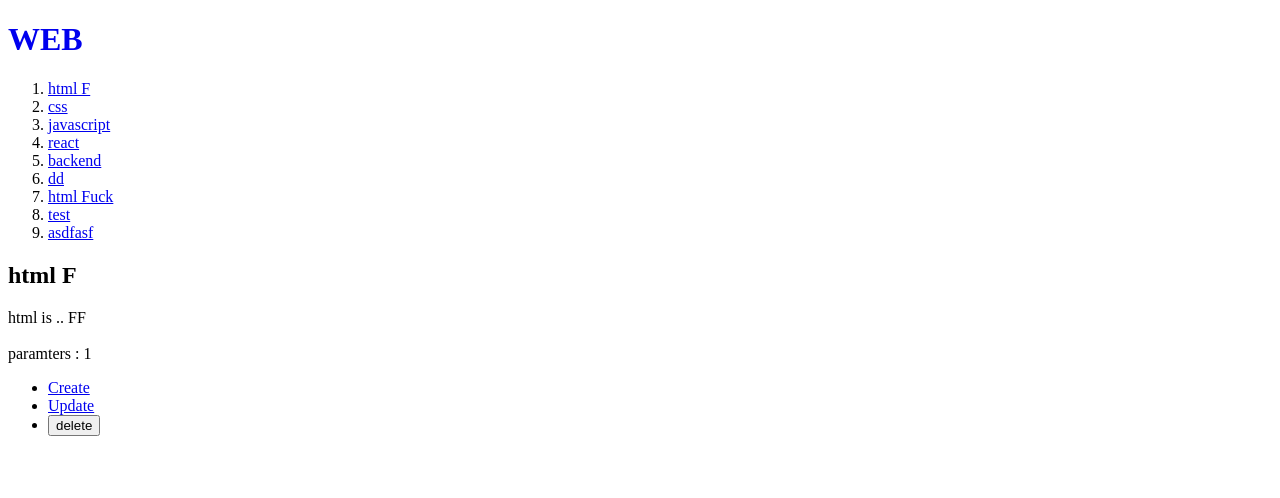
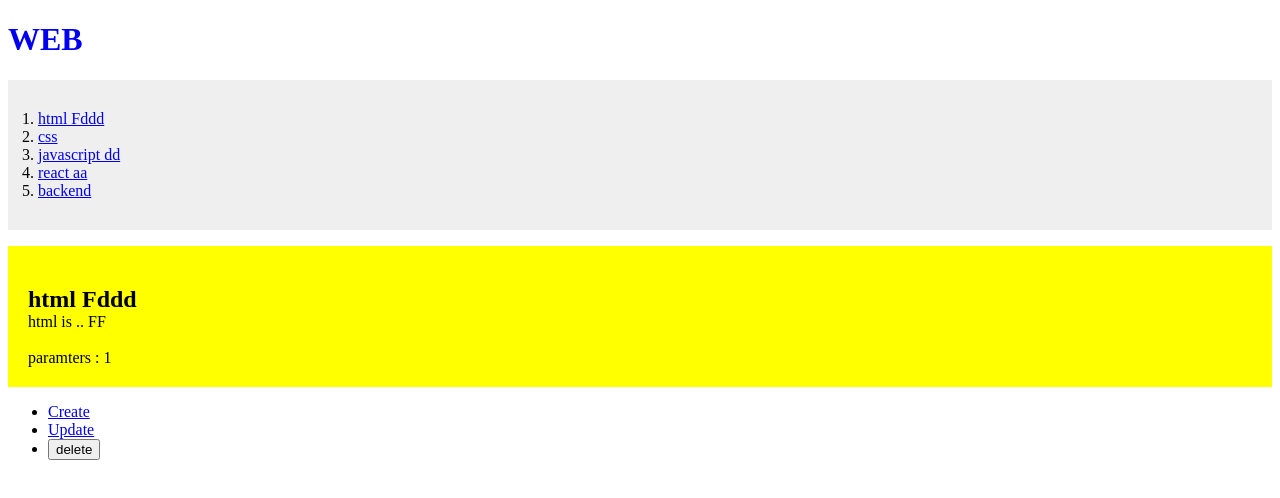
Before and after one commit to contextand/nextjsBasic, a Next.js app: page /read/1 in a window 1280 px wide. Shown: the top 498 px of the page. Built offline with nearby package versions, Linux system fonts and the light colour scheme; data requests are answered from the project's data file.

Commit message:
캐쉬 관리 여전히 안된다git add .

```diff
--- a/db.json
+++ b/db.json
@@ -2,7 +2,7 @@
   "topics": [
     {
       "id": "1",
-      "title": "html F",
+      "title": "html Fddd",
       "body": "html is .. FF"
     },
     {
@@ -12,38 +12,18 @@
     },
     {
       "id": "86bb",
-      "title": "javascript",
+      "title": "javascript dd",
       "body": "test body text"
     },
     {
       "id": "1bd8",
-      "title": "react",
+      "title": "react aa",
       "body": "re act is wonderful"
     },
     {
       "id": "2c91",
       "title": " backend",
       "body": "what the fong"
-    },
-    {
-      "id": "3b14",
-      "title": "dd",
-      "body": "dddd"
-    },
-    {
-      "id": "b734",
-      "title": "html Fuck",
-      "body": "html is Fuck"
-    },
-    {
-      "id": "efdf",
-      "title": "test",
-      "body": "test"
-    },
-    {
-      "id": "323b",
-      "title": "asdfasf",
-      "body": "sadfasf"
     }
   ],
   "posts": [
--- a/src/app/Control.js
+++ b/src/app/Control.js
@@ -16,7 +16,18 @@ export function Control() {
             <Link href={"/update/" + id}>Update</Link>
           </li>
           <li>
-            <input type="button" value="delete"></input>
+            <input
+              type="button"
+              value="delete"
+              onClick={async () => {
+                const resp = await fetch("http://localhost:9999/topics/${id}", {
+                  method: "DELETE",
+                });
+                await resp.json();
+                router.push();
+                router.refresh();
+              }}
+            ></input>
           </li>
         </>
       ) : null}
--- a/src/app/create/page.js
+++ b/src/app/create/page.js
@@ -20,7 +20,6 @@ export default function Create() {
         fetch(`http://localhost:9999/topics`, options)
           .then((res) => res.json())
           .then((result) => {
-            console.log(result);
             const lastid = result.id;
             router.refresh();
             router.push(`/read/${lastid}`);
--- a/src/app/globals.css
+++ b/src/app/globals.css
@@ -1,3 +1,8 @@
 h1 a {
   text-decoration: none;
 }
+
+.list {
+  background-color: #efefef;
+  padding: 30px;
+}
--- a/src/app/layout.js
+++ b/src/app/layout.js
@@ -4,7 +4,7 @@ import { Control } from "./Control";
 
 export default async function RootLayout({ children }) {
   const resp = await fetch("http://localhost:9999/topics", {
-    cache: "no-store",
+    next: { revalidate: 0 },
   });
   const topics = await resp.json();
   return (
@@ -13,7 +13,7 @@ export default async function RootLayout({ children }) {
         <h1>
           <Link href="/">WEB</Link>
         </h1>
-        <ol>
+        <ol className="list">
           {topics.map((topic) => {
             return (
               <li key={topic.id}>
--- a/src/app/read/[id]/page.js
+++ b/src/app/read/[id]/page.js
@@ -1,13 +1,17 @@
+import "./read.css";
+
 export default async function Read(props) {
-  const resp = await fetch(`http://localhost:9999/topics/${props.params.id}`);
+  const resp = await fetch(`http://localhost:9999/topics/${props.params.id}`, {
+    cache: "no-store",
+  });
   const topic = await resp.json();
   return (
-    <>
+    <div className="contents">
       <h2>{topic.title}</h2>
       {topic.body}
       <br />
       <br />
       paramters : {props.params.id}
-    </>
+    </div>
   );
 }
--- /dev/null
+++ b/src/app/read/[id]/read.css
@@ -0,0 +1,8 @@
+.contents {
+  background: yellow;
+  padding: 20px;
+}
+
+h2 {
+  margin-bottom: 0;
+}
--- a/src/app/update/[id]/page.js
+++ b/src/app/update/[id]/page.js
@@ -30,10 +30,11 @@ export default function Update() {
           },
           body: JSON.stringify({ title, body }),
         };
-        fetch(`http://localhost:9999/topics/` + id, options)
+        fetch(`http://localhost:9999/topics/` + id, options, {
+          cache: "no-store",
+        })
           .then((res) => res.json())
           .then((result) => {
-            console.log(result);
             const lastid = result.id;
             router.refresh();
             router.push(`/read/${lastid}`);
```
